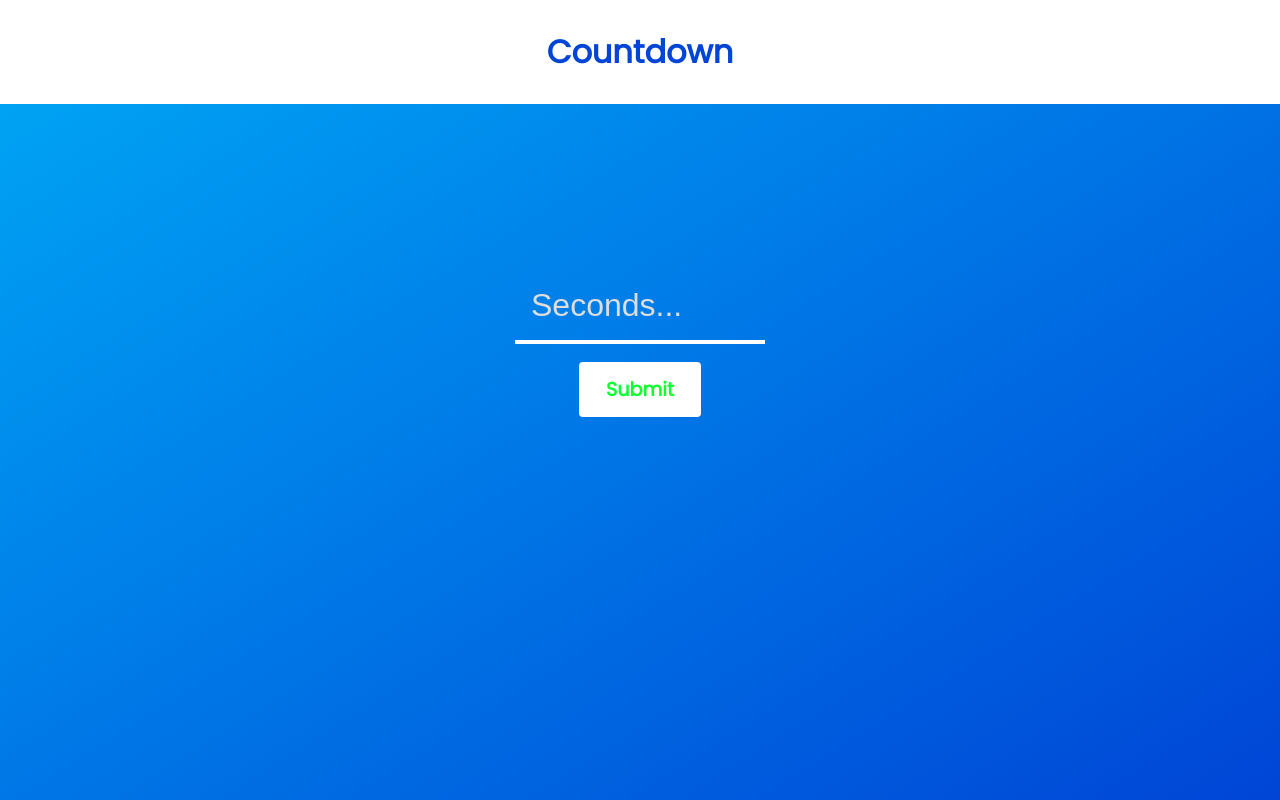
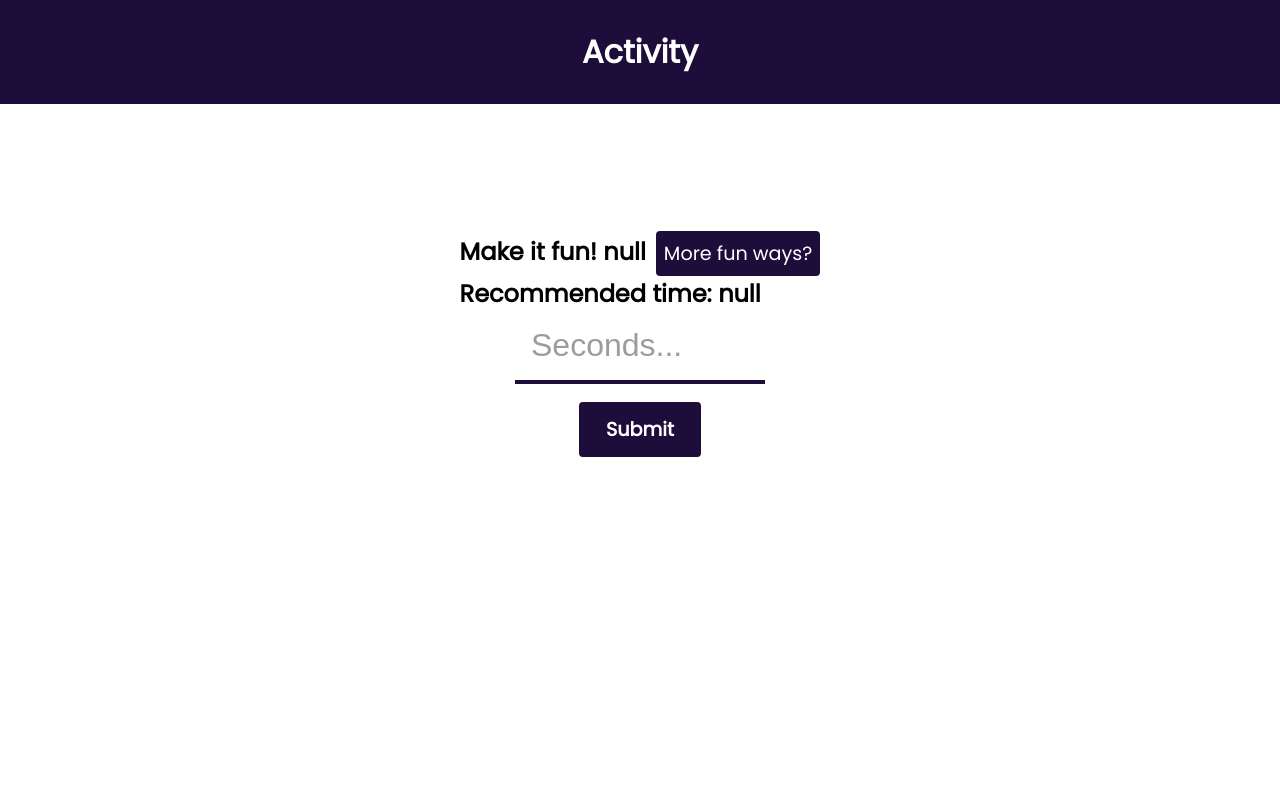
Before and after one commit to frozen-coder/HackPNWFeb2024, a website: page testTimer.html in a window 1280 px wide. Drawn offline with Linux system fonts and the light colour scheme.

Commit message:
show recs

```diff
--- a/Copied Timer OFf the internet/testTimer.html
+++ b/testTimer.html
@@ -7,15 +7,24 @@
 </head>
 <body>
     <header>
-    	<h1 class="title">Countdown</h1>
+    	<h1 class="title"></h1>
+
     </header>
     <div class="content">
+
     	<div class="counter"></div>
+		<div class="suggs">
+			<h4 id="rec">Make it fun! </h4><button id="more">More fun ways?</button>
+			<h4 id="recTime">Recommended time: </h4>
+		</div>
+
     	<input id="seconds" type="number" placeholder="Seconds...">
     	<div class="buttons">
     		<button class="btn start" id="start" value="1" onclick="check(this)">Start</button>
     		<button class="btn start" id="continue" value="1" onclick="check(this)">Continue</button>
+
     		<button class="btn stop" id="stop" value="0" onclick="check(this)">Stop</button>
+
     		<button class="btn start" id="submit" onclick="subm()">Submit</button>
     	</div>
     <script type="text/javascript" src="timer.js"></script>
--- a/Copied Timer OFf the internet/timer.css
+++ b/timer.css
@@ -13,7 +13,7 @@ body{
 	height: 100%;
 	padding: 0;
 	margin: 0;
-	background: linear-gradient(to left top, #0045d6, #00a9f6);
+	background: white;
 	font-family: 'Poppins', sans-serif;
 
 }
@@ -24,11 +24,11 @@ header{
 	display: flex;
 	justify-content: center;
 	align-items: center;
-	background-color: #fff;
+	background-color: rgb(29, 13, 58);
 }
 
 .title{
-	color: #0045d6;
+	color: white;
 }
 
 .content{
@@ -38,14 +38,14 @@ header{
 	flex-direction: column;
 	align-items: center;
 	justify-content: center;
-	color: #fff;
+	color: black;
 	font-size: 3rem;
 	text-transform: uppercase;
 }
 
 .btn{
 	padding: 0.8rem 1.7rem;
-	background-color: #fff;
+	background-color: rgb(29, 13, 58);
 	border: none;
 	outline: none;
 	cursor: pointer;
@@ -56,11 +56,12 @@ header{
 }
 
 .start{
-	color: #1f3;
+	color: white;
 }
 .stop{
-	color: #E00;
+	color: white;
 }
+
 
 #continue, .stop, #start{
 	display: none;
@@ -72,12 +73,36 @@ header{
 	background: none;
 	outline: none;
 	border: none;
-	border-bottom: 4px solid #fff;
+	border-bottom: 4px solid rgb(29, 13, 58);
 	padding: 1rem;
 	font-size: 2rem;
-	color: white;
+	color: black;
 }
 
 #seconds::placeholder{
-	color: #ddd;
+	color: #9f9b9b;
 }
+.suggs {
+	font-weight: 3;
+	font-size: .5em;
+	text-transform: none;
+
+}
+#rec {
+	display: inline-block;
+	margin-right: 10px;
+}
+#more {
+	display: inline-block;
+	padding: 0.5rem 0.5rem;
+	background-color: rgb(29, 13, 58);
+	border: none;
+	outline: none;
+	cursor: pointer;
+	border-radius: 4px;
+	font-family: 'Poppins', sans-serif;
+	font-size: 1.2rem;
+	font-weight: 7;
+	color: white;
+
+}
--- a/Copied Timer OFf the internet/timer.js
+++ b/timer.js
@@ -1,6 +1,10 @@
 const counter = document.querySelector('.counter');
 const btn = document.querySelector('.buttons');
 const secondsInput = document.getElementById('seconds');
+const title = document.querySelector('.title');
+title.innerHTML += (localStorage.getItem('chore') || "Activity");
+
+
 
 var seconds;
 var minuts;
@@ -71,3 +75,7 @@ if(minuts < 10){
 counter.innerHTML = minuts + " : " + remseconds;
    setInterval(count, 1000);
 }
+const rec = document.getElementById('rec');
+rec.innerHTML += `${localStorage.getItem('rec')}`;
+const recTime = document.getElementById('recTime');
+recTime.innerHTML += `${localStorage.getItem('recTime')}`;
```
Also changed, not shown: chore.html (deleted, +0 -13 lines), index.css (+7 -4 lines), index.js (+6 -3 lines), testGPT.js (+18 -1 lines), bundle.js.
